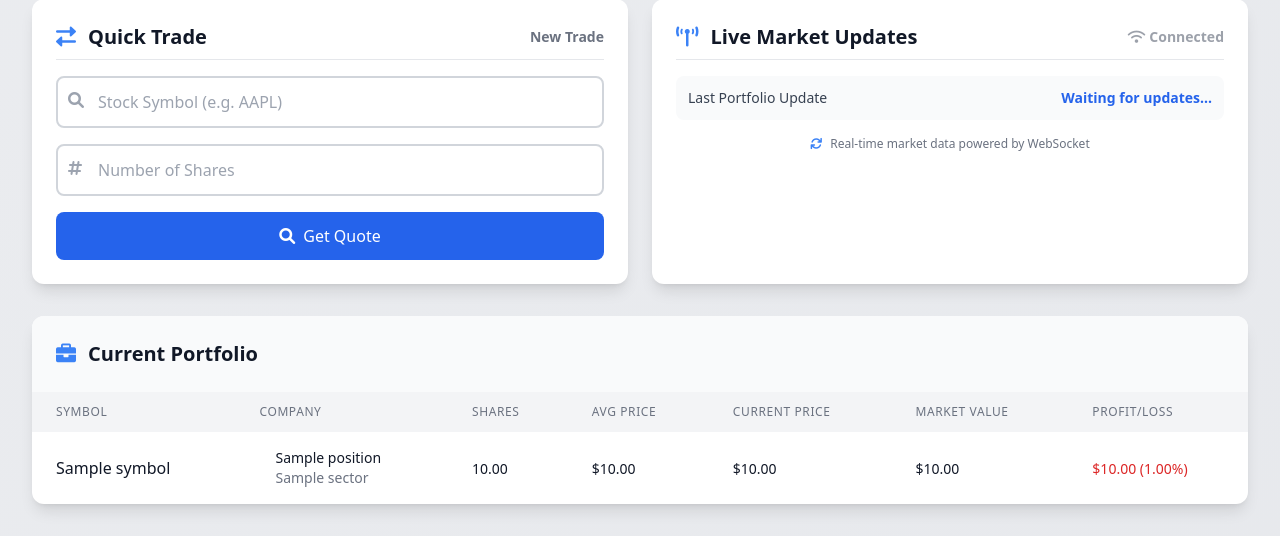
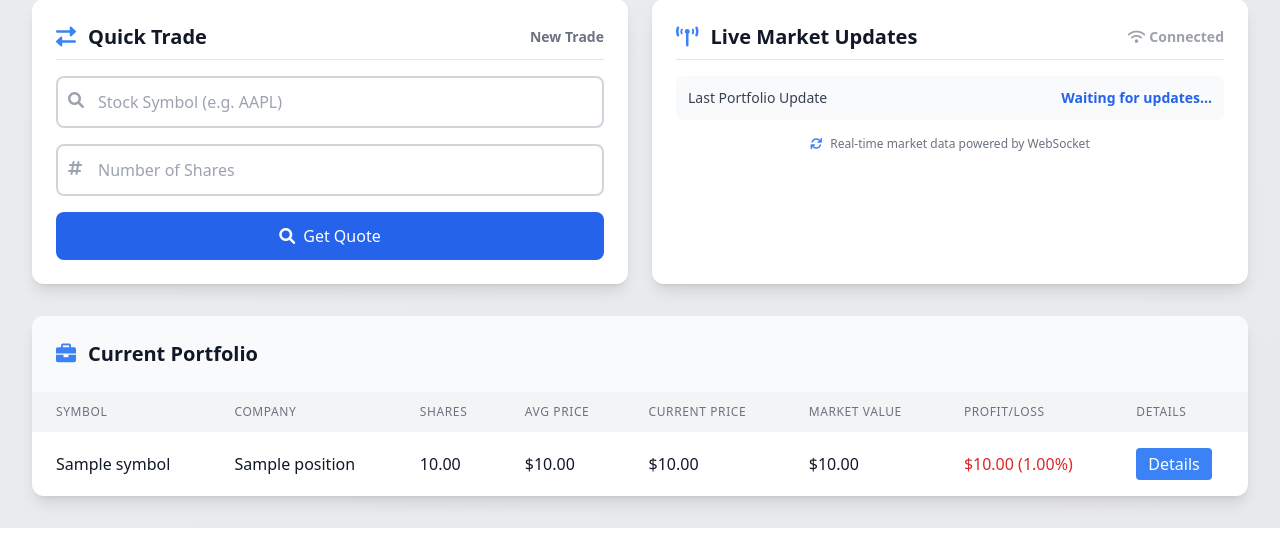
Before and after one commit to MrBlankCoding/Stocks101, a Flask app: template Dashboard/templates/dashboard.html in a window 1280 px wide. Shown: the part 297-833 px from the top of the page. Run offline with Flask 3, Linux system fonts and the light colour scheme; the template is opened without the code that fills it: most values are stand-ins (such as "Sample title", 1, 10 or a date in 2020); parts of the project's set-up code (start-up, migrations or seed data) failed here and were passed over; some libraries are stand-ins or nearby versions.

Commit message:
Sorrryryryryyr

```diff
--- a/Dashboard/templates/dashboard.html
+++ b/Dashboard/templates/dashboard.html
@@ -207,6 +207,7 @@
             </section>
 
             <!-- Portfolio Table with Advanced Features -->
+            <!-- Portfolio Table -->
             <section class="mt-8 bg-white rounded-xl shadow-lg overflow-hidden card-hover">
                 <div class="bg-gray-50 p-6 flex justify-between items-center">
                     <h2 class="text-xl font-semibold flex items-center">
@@ -224,39 +225,26 @@
                                 <th class="px-6 py-3 text-left text-xs font-medium text-gray-500 uppercase tracking-wider">Current Price</th>
                                 <th class="px-6 py-3 text-left text-xs font-medium text-gray-500 uppercase tracking-wider">Market Value</th>
                                 <th class="px-6 py-3 text-left text-xs font-medium text-gray-500 uppercase tracking-wider">Profit/Loss</th>
+                                <th class="px-6 py-3 text-left text-xs font-medium text-gray-500 uppercase tracking-wider">Details</th>
                             </tr>
                         </thead>
                         <tbody class="divide-y divide-gray-200">
                             {% for position in portfolio %}
                             <tr id="position-{{ position.symbol }}" class="hover:bg-gray-50 transition duration-200">
-                                <td class="px-6 py-4 whitespace-nowrap font-medium">
-                                    <span class="text-gray-900">{{ position.symbol }}</span>
+                                <td class="px-6 py-4 whitespace-nowrap font-medium">{{ position.symbol }}</td>
+                                <td class="px-6 py-4 whitespace-nowrap">{{ position.company_name }}</td>
+                                <td class="px-6 py-4 whitespace-nowrap">{{ "%.2f"|format(position.shares) }}</td>
+                                <td class="px-6 py-4 whitespace-nowrap">${{ "%.2f"|format(position.avg_price) }}</td>
+                                <td class="px-6 py-4 whitespace-nowrap price-cell">${{ "%.2f"|format(position.current_price) }}</td>
+                                <td class="px-6 py-4 whitespace-nowrap">${{ "%.2f"|format(position.market_value) }}</td>
+                                <td class="px-6 py-4 whitespace-nowrap {{ 'text-green-600' if position.profit_loss > 0 else 'text-red-600' }}">
+                                    ${{ "%.2f"|format(position.profit_loss) }} ({{ "%.2f"|format(position.profit_loss_percent) }}%)
                                 </td>
                                 <td class="px-6 py-4 whitespace-nowrap">
-                                    <div class="flex items-center">
-                                        <div class="ml-4">
-                                            <div class="text-sm font-medium text-gray-900">{{ position.company_name }}</div>
-                                            <div class="text-sm text-gray-500">{{ position.sector }}</div>
-                                        </div>
-                                    </div>
-                                </td>
-                                <td class="px-6 py-4 whitespace-nowrap">
-                                    <span class="text-sm text-gray-900">{{ "%.2f"|format(position.shares) }}</span>
-                                </td>
-                                <td class="px-6 py-4 whitespace-nowrap">
-                                    <span class="text-sm text-gray-900">${{ "%.2f"|format(position.avg_price) }}</span>
-                                </td>
-                                <td class="px-6 py-4 whitespace-nowrap price-cell">
-                                    <span class="text-sm text-gray-900">${{ "%.2f"|format(position.current_price) }}</span>
-                                </td>
-                                <td class="px-6 py-4 whitespace-nowrap">
-                                    <span class="text-sm font-medium text-gray-900">${{ "%.2f"|format(position.market_value) }}</span>
-                                </td>
-                                <td class="px-6 py-4 whitespace-nowrap">
-                                    <span class="{{ 'text-green-600' if position.profit_loss > 0 else 'text-red-600' }} text-sm font-medium">
-                                        ${{ "%.2f"|format(position.profit_loss) }}
-                                        ({{ "%.2f"|format(position.profit_loss_percent) }}%)
-                                    </span>
+                                    <button onclick="showStockDetails('{{ position.symbol }}')"
+                                        class="bg-blue-500 text-white px-3 py-1 rounded hover:bg-blue-600 transition">
+                                        Details
+                                    </button>
                                 </td>
                             </tr>
                             {% endfor %}
@@ -305,14 +293,6 @@
                             <canvas id="price-history-chart" width="400" height="250"></canvas>
                         </div>
                     </div>
-                    <div class="mt-6 flex justify-end space-x-4">
-                        <button onclick="closeStockDetailsModal()" class="bg-gray-200 text-gray-800 px-4 py-2 rounded hover:bg-gray-300 transition">
-                            Close
-                        </button>
-                        <button onclick="tradeStock()" class="bg-blue-500 text-white px-4 py-2 rounded hover:bg-blue-600 transition">
-                            Trade Stock
-                        </button>
-                    </div>
                 </div>
             </div>
         </main>
@@ -322,6 +302,7 @@
         // Enhanced WebSocket and Real-Time Updates
         const socket = io();
         let connectionAttempts = 0;
+        let currentPriceHistoryChart = null;
 
         socket.on('connect', () => {
             connectionAttempts = 0;
@@ -460,9 +441,14 @@
                 document.getElementById('modal-dividend-yield').textContent =
                     `${(position.dividend_yield * 100).toFixed(2)}%`;
 
+                // Destroy existing chart if it exists
+                if (currentPriceHistoryChart) {
+                    currentPriceHistoryChart.destroy();
+                }
+
                 // Create price history chart with enhanced styling
                 const ctx = document.getElementById('price-history-chart').getContext('2d');
-                new Chart(ctx, {
+                currentPriceHistoryChart = new Chart(ctx, {
                     type: 'line',
                     data: {
                         labels: position.price_history.map(h => h.date),
@@ -496,12 +482,11 @@
         }
 
         function closeStockDetailsModal() {
-            document.getElementById('stock-details-modal').classList.add('hidden');
-        }
-
-        function tradeStock(symbol) {
-            // Implement trade functionality or open trade modal
-            document.getElementById('symbol').value = symbol || document.getElementById('modal-stock-symbol').textContent;
+            // Optionally destroy the chart when closing the modal
+            if (currentPriceHistoryChart) {
+                currentPriceHistoryChart.destroy();
+                currentPriceHistoryChart = null;
+            }
             document.getElementById('stock-details-modal').classList.add('hidden');
         }
     </script>
```
